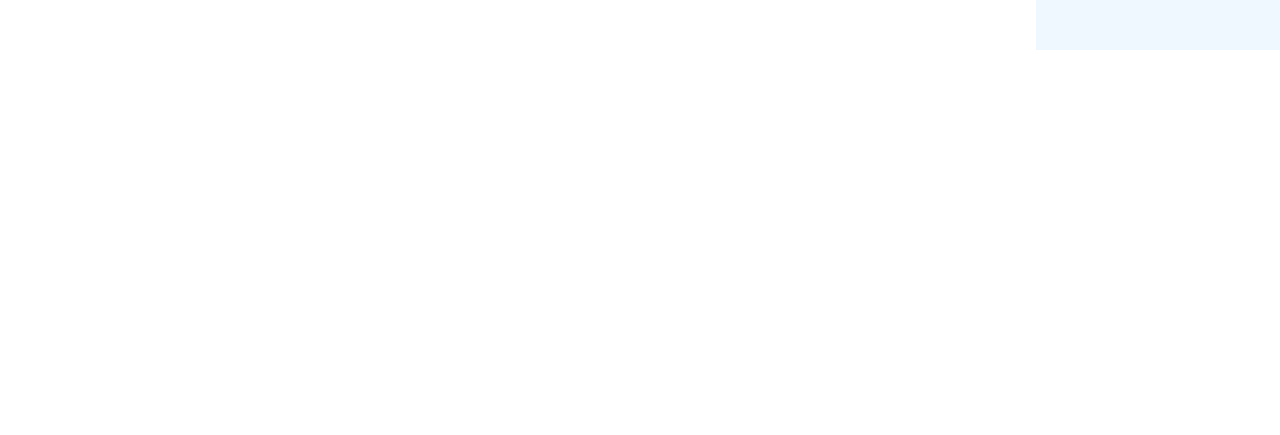
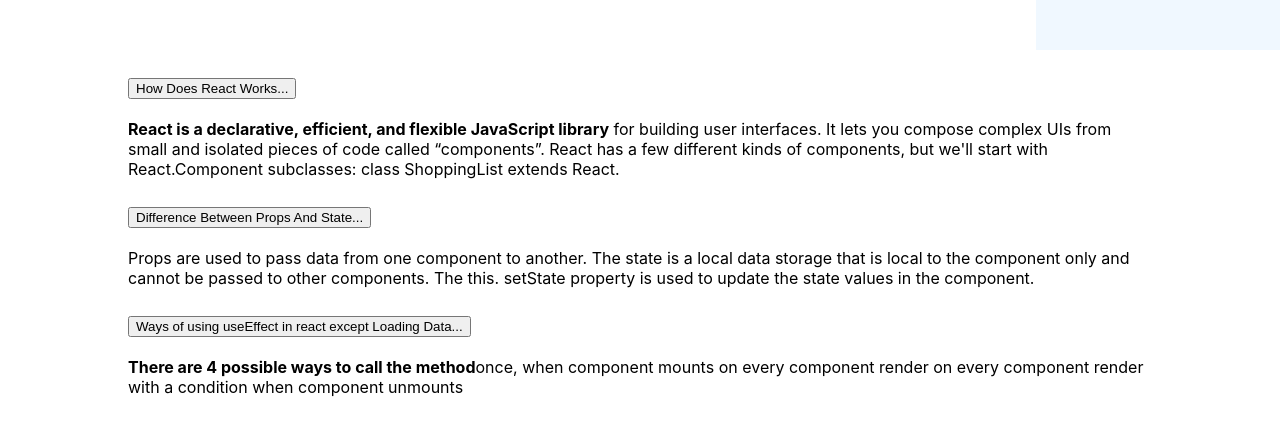
Before and after one commit to antudaa/Stay-Fit, a React (Create React App) app: page / in a window 1280 px wide. Shown: the part 1016-1451 px from the top of the page. Before the commit the page ends 1066 px from the top, so only its background shows below. Built offline with nearby package versions, Linux system fonts and the light colour scheme.

Commit message:
Addeed Accordion

```diff
--- a/src/App.js
+++ b/src/App.js
@@ -1,13 +1,14 @@
 // import logo from './logo.svg';
 import './App.css';
+import Accordian from './components/Accordian/Accordian';
 import Header from './components/Header/Header';
 import Shop from './components/Shop/Shop';
 
 function App() {
   return (
     <div >
-      {/* <Header></Header> */}
       <Shop></Shop>
+      <Accordian></Accordian>
 
     </div>
   );
--- /dev/null
+++ b/src/components/Accordian/Accordian.js
@@ -0,0 +1,53 @@
+import React from 'react';
+
+const Accordian = () => {
+    return (
+        <div style={{ width: '80%', marginRight: 'auto', marginLeft: 'auto' , marginBottom:'100px'}}>
+            <div className="accordion" id="accordionExample">
+                <div className="accordion-item">
+                    <h2 className="accordion-header" id="headingOne">
+                        <button className="accordion-button" type="button" data-bs-toggle="collapse" data-bs-target="#collapseOne" aria-expanded="true" aria-controls="collapseOne">
+                            How Does React Works...
+                        </button>
+                    </h2>
+                    <div id="collapseOne" className="accordion-collapse collapse show" ariaLabelledby="headingOne" data-bs-parent="#accordionExample">
+                        <div className="accordion-body">
+                            <strong>React is a declarative, efficient, and flexible JavaScript library</strong> for building user interfaces. It lets you compose complex UIs from small and isolated pieces of code called “components”. React has a few different kinds of components, but we'll start with React.Component subclasses: class ShoppingList extends React.
+                        </div>
+                    </div>
+                </div>
+                <div className="accordion-item">
+                    <h2 className="accordion-header" id="headingTwo">
+                        <button className="accordion-button collapsed" type="button" data-bs-toggle="collapse" data-bs-target="#collapseTwo" aria-expanded="false" aria-controls="collapseTwo">
+                            Difference Between Props And State...
+                        </button>
+                    </h2>
+                    <div id="collapseTwo" className="accordion-collapse collapse" aria-labelledby="headingTwo" data-bs-parent="#accordionExample">
+                        <div className="accordion-body">
+                            Props are used to pass data from one component to another. The state is a local data storage that is local to the component only and cannot be passed to other components. The this. setState property is used to update the state values in the component.
+                        </div>
+                    </div>
+                </div>
+                <div className="accordion-item">
+                    <h2 className="accordion-header" id="headingThree">
+                        <button className="accordion-button collapsed" type="button" data-bs-toggle="collapse" data-bs-target="#collapseThree" aria-expanded="false" aria-controls="collapseThree">
+                            Ways of using useEffect in react except Loading Data...
+                        </button>
+                    </h2>
+                    <div id="collapseThree" className="accordion-collapse collapse" aria-labelledby="headingThree" data-bs-parent="#accordionExample">
+                        <div className="accordion-body">
+                            <strong>There are 4 possible ways to call the method</strong>
+
+                            once, when component mounts
+                            on every component render
+                            on every component render with a condition
+                            when component unmounts
+                        </div>
+                    </div>
+                </div>
+            </div>
+        </div>
+    );
+};
+
+export default Accordian;
--- a/src/components/Shop/Shop.js
+++ b/src/components/Shop/Shop.js
@@ -1,7 +1,7 @@
 import { FontAwesomeIcon } from '@fortawesome/react-fontawesome';
 import { faDumbbell } from '@fortawesome/free-solid-svg-icons';
 import React, { useEffect, useState } from 'react';
-import { addToDb, getStoredCart } from '../../utilities/fakedb';
+import { addToDb, getStoredCart, setTime } from '../../utilities/fakedb';
 import Cart from '../Cart/Cart';
 import Product from '../Product/Product';
 import './Shop.css';
@@ -55,19 +55,36 @@
             exist.quantity = exist.id;
             newCart = [...rest, exist];
         }
-
+        console.log(setTime());
         setCart(newCart);
         addToDb(selectedProduct);
 
 
+
     }
 
+
+
     // Finding The Infos.
+
     let totalTime = 0;
-        for (const time of cart) {
-            totalTime = totalTime + time.time;
-            console.log(totalTime)
-        }
+    for (const time of cart) {
+        console.log(cart);
+        totalTime = totalTime + time.time;
+
+    }
+
+
+    let totalPrice = 0;
+    let shippingPrice = 0;
+    let productQuantity = 0;
+    for(const product of cart){
+        productQuantity = productQuantity + product.quantity;
+        totalPrice = totalPrice + (product.price * product.quantity);
+        shippingPrice = shippingPrice + product.shipping;
+    }
+    let tax = (totalPrice * 0.1).toFixed(2);
+    let grandTotal = totalPrice + shippingPrice + parseFloat(tax);
 
 
     return (
--- a/src/utilities/fakedb.js
+++ b/src/utilities/fakedb.js
@@ -1,6 +1,6 @@
 // use local storage to manage cart data
 const addToDb = exercise =>{
-    let shoppingCart = {};
+    let shoppingCart = [];
 
     //get the shopping cart from local storage
     const storedCart = localStorage.getItem('shopping-cart');
@@ -12,10 +12,12 @@
     const time = shoppingCart[exercise.id];
     if(time){
         const newTime = time + exercise.time;
-        shoppingCart[exercise.id] = newTime;
+        // shoppingCart[exercise.id] = newTime;
+        shoppingCart.push(newTime);
     }
     else{
-        shoppingCart[exercise.id] = exercise.time;
+        // shoppingCart[exercise.id] = exercise.time;
+        shoppingCart.push(exercise.time);
     }
     localStorage.setItem('shopping-cart', JSON.stringify(shoppingCart));
 }
@@ -47,9 +49,15 @@
     localStorage.removeItem('shopping-cart');
 }
 
+const setTime = () => {
+    const timeArray = getStoredCart();
+    return console.log(timeArray);
+}
+
 export {
     addToDb,
     getStoredCart,
     removeFromDb,
-    deleteShoppingCart
+    deleteShoppingCart,
+    setTime
 }
```
Also changed, not shown: src/components/Accordian/Accordian.css (added).
